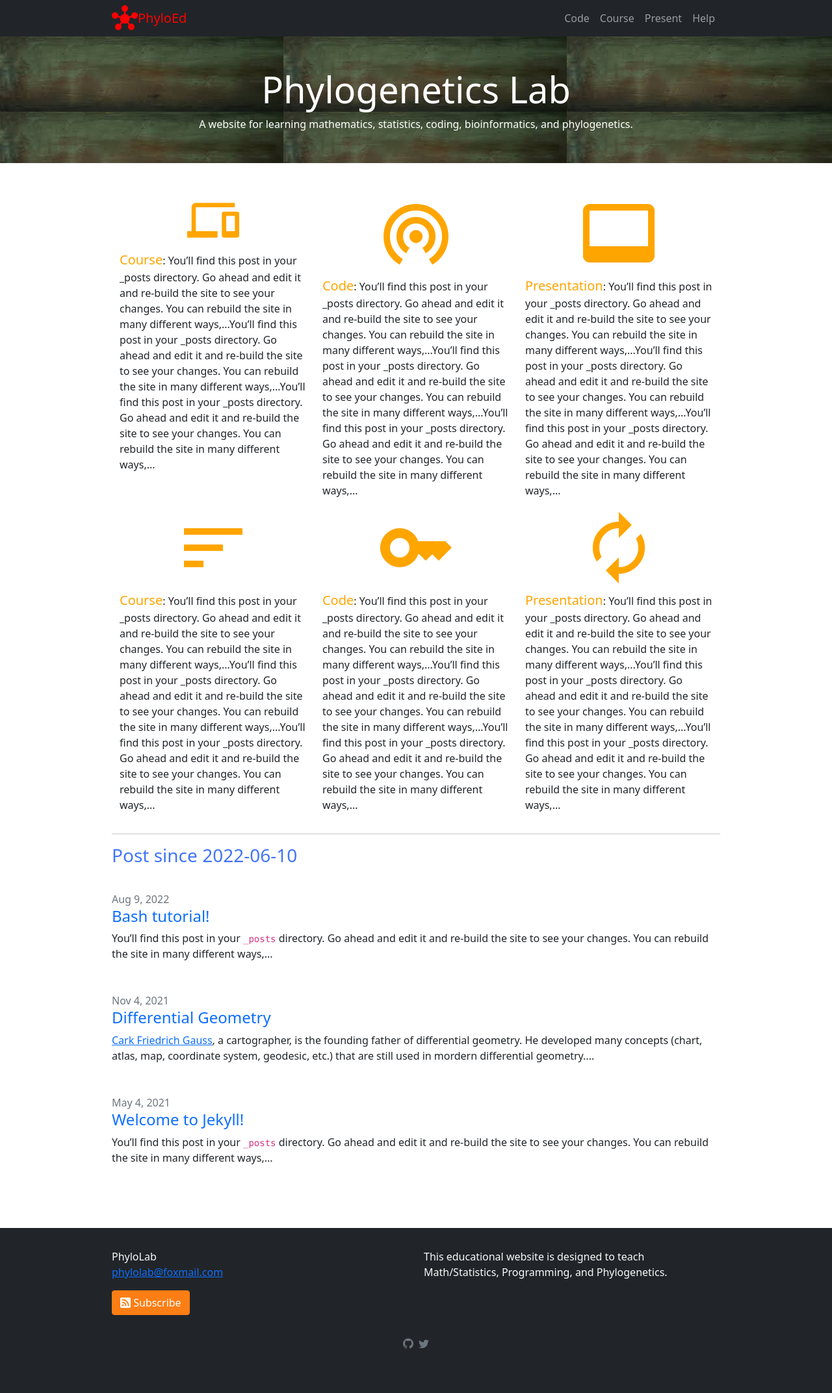
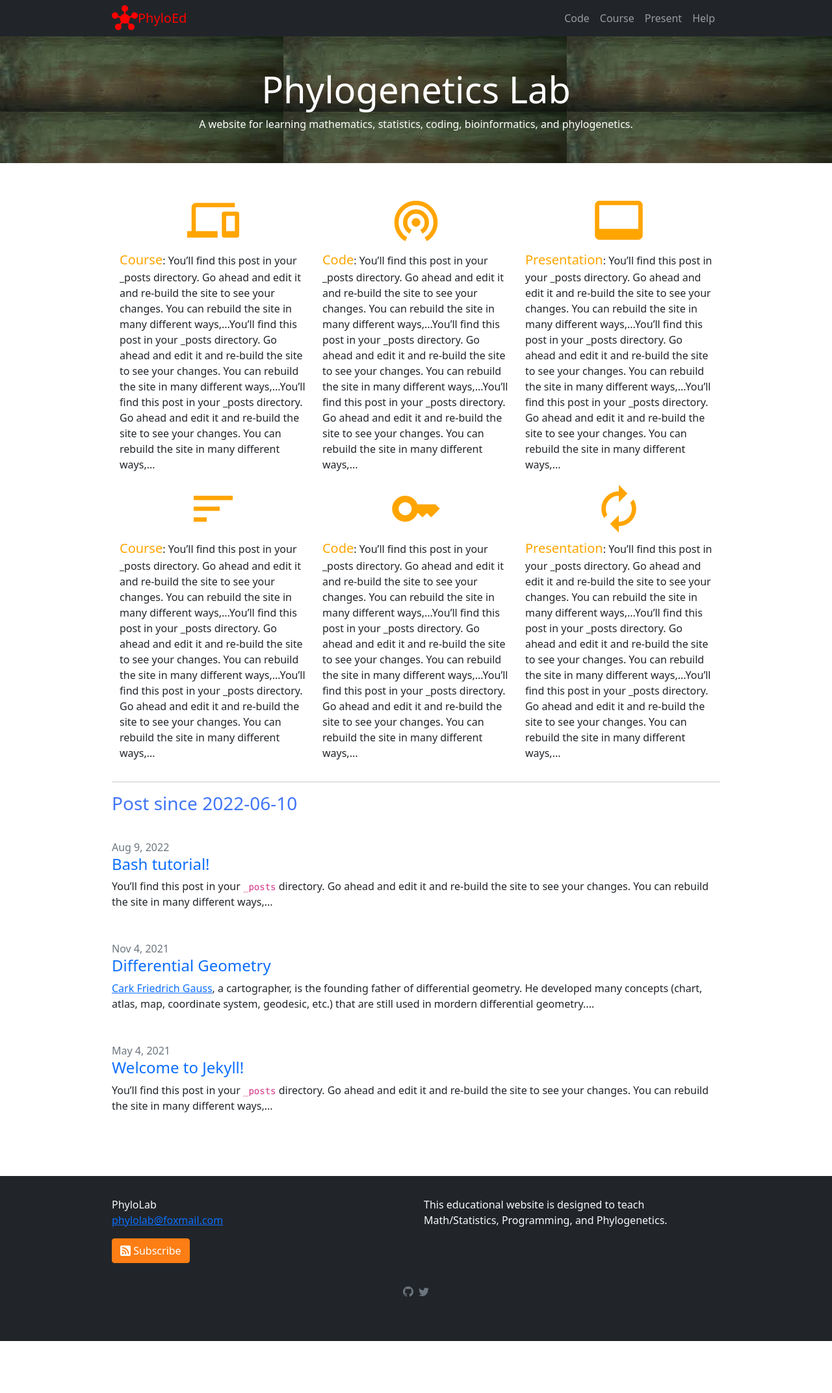
Before and after one commit to lliu1871/PhyEd, a Jekyll site: the page built from index.markdown, in a window 1280 px wide. Shown: the whole page at 65% size. Built offline with Jekyll 4.4.1, drawn with Linux system fonts in a browser that asks for light colours; comment, search, counter and statistics services are not loaded; after the commit the page ends 2064 px from its top, so only the background shows below that.

Commit message:
Update index.markdown

```diff
--- a/index.markdown
+++ b/index.markdown
@@ -14,13 +14,13 @@
     </div>
     <div class="col-sm-4">
       <a href="https://teach.phylolab.net/course">
-        <div class="text-center"><i class="material-icons" style="font-size:120px;color:orange;">wifi_tethering</i></div>
+        <div class="text-center"><i class="material-icons" style="font-size:80px;color:orange;">wifi_tethering</i></div>
       </a>
       <p><span style="color:orange;font-size:20px">Code</span>: You’ll find this post in your _posts directory. Go ahead and edit it and re-build the site to see your changes. You can rebuild the site in many different ways,...You’ll find this post in your _posts directory. Go ahead and edit it and re-build the site to see your changes. You can rebuild the site in many different ways,...You’ll find this post in your _posts directory. Go ahead and edit it and re-build the site to see your changes. You can rebuild the site in many different ways,...</p>
     </div>
     <div class="col-sm-4">
       <a href="https://teach.phylolab.net/course">
-        <div class="text-center"><i class="material-icons" style="font-size:120px;color:orange;">video_label</i></div>
+        <div class="text-center"><i class="material-icons" style="font-size:80px;color:orange;">video_label</i></div>
       </a>
       <p><span style="color:orange;font-size:20px">Presentation</span>: You’ll find this post in your _posts directory. Go ahead and edit it and re-build the site to see your changes. You can rebuild the site in many different ways,...You’ll find this post in your _posts directory. Go ahead and edit it and re-build the site to see your changes. You can rebuild the site in many different ways,...You’ll find this post in your _posts directory. Go ahead and edit it and re-build the site to see your changes. You can rebuild the site in many different ways,...</p>
     </div>
@@ -29,19 +29,19 @@
   <div class="row">
     <div class="col-sm-4">
       <a href="https://teach.phylolab.net/course">
-        <div class="text-center"><i class="material-icons" style="font-size:120px;color:orange;">sort</i></div>
+        <div class="text-center"><i class="material-icons" style="font-size:80px;color:orange;">sort</i></div>
       </a>
       <p><span style="color:orange;font-size:20px">Course</span>: You’ll find this post in your _posts directory. Go ahead and edit it and re-build the site to see your changes. You can rebuild the site in many different ways,...You’ll find this post in your _posts directory. Go ahead and edit it and re-build the site to see your changes. You can rebuild the site in many different ways,...You’ll find this post in your _posts directory. Go ahead and edit it and re-build the site to see your changes. You can rebuild the site in many different ways,...</p>
     </div>
     <div class="col-sm-4">
       <a href="https://teach.phylolab.net/course">
-        <div class="text-center"><i class="material-icons" style="font-size:120px;color:orange;">key</i></div>
+        <div class="text-center"><i class="material-icons" style="font-size:80px;color:orange;">key</i></div>
       </a>
       <p><span style="color:orange;font-size:20px">Code</span>: You’ll find this post in your _posts directory. Go ahead and edit it and re-build the site to see your changes. You can rebuild the site in many different ways,...You’ll find this post in your _posts directory. Go ahead and edit it and re-build the site to see your changes. You can rebuild the site in many different ways,...You’ll find this post in your _posts directory. Go ahead and edit it and re-build the site to see your changes. You can rebuild the site in many different ways,...</p>
     </div>
     <div class="col-sm-4">
       <a href="https://teach.phylolab.net/course">
-        <div class="text-center"><i class="material-icons" style="font-size:120px;color:orange;">autorenew</i></div>
+        <div class="text-center"><i class="material-icons" style="font-size:80px;color:orange;">autorenew</i></div>
       </a>
       <p><span style="color:orange;font-size:20px">Presentation</span>: You’ll find this post in your _posts directory. Go ahead and edit it and re-build the site to see your changes. You can rebuild the site in many different ways,...You’ll find this post in your _posts directory. Go ahead and edit it and re-build the site to see your changes. You can rebuild the site in many different ways,...You’ll find this post in your _posts directory. Go ahead and edit it and re-build the site to see your changes. You can rebuild the site in many different ways,...</p>
     </div>
```
